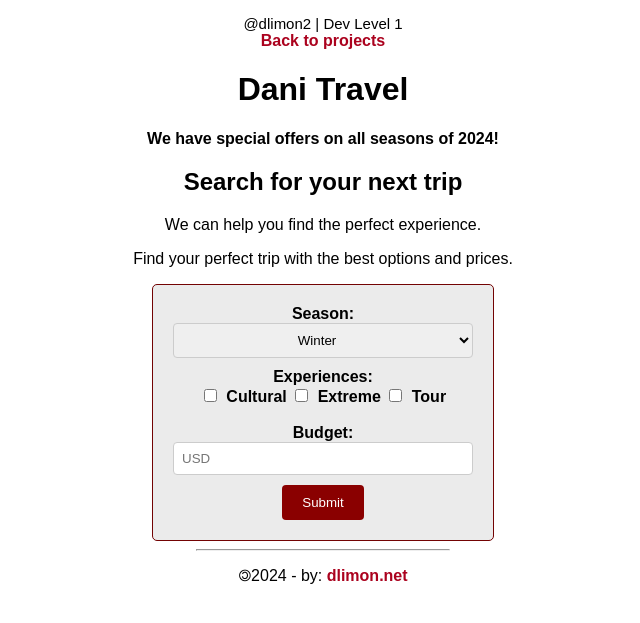
After one commit to blindma1den/Programming-Skills-Level1, a Flask app: page /dani_travel/ in a window 1280 px wide. The commit adds this page. Shown: the top 623 px of the page, without its empty margins (317-957 px from the left). Run offline with Flask 3, Linux system fonts and the light colour scheme.

Commit message:
Update on 2/5 on Level 1

```diff
--- /dev/null
+++ b/dlimon2_solutions/_code/blueprints/dani_travel/endpoints.py
@@ -0,0 +1,61 @@
+from . import dani_travel
+from .travel_data import TRAVEL_DATA
+from flask import session, redirect, url_for, render_template, request
+
+
+"""
+A travel agency has a special offer for traveling in any season of 2024. Their destinations are:
+
+Winter: Andorra and Switzerland. In Andorra, there are skiing activities, and in Switzerland,
+    there's a tour of the Swiss Alps.
+Summer: Spain and Portugal. In Spain, there are hiking and extreme sports activities.
+    In Portugal, there are activities on the beaches.
+Spring: France and Italy. In France, there are extreme sports activities, and in Italy,
+    there's a cultural and historical tour.
+Autumn: Belgium and Austria. In Belgium, there are hiking and extreme sports activities,
+    and in Austria, there are cultural and historical activities.
+Note: Traveling in winter costs $100, in autumn $200, in spring $300, and in summer $400.
+
+Design a system that helps users choose their best destination according to their personal
+preferences and the season they want to travel in.
+12. Important: With the information you have, you should ask the user the right questions
+and display on screen what their best destination would be.
+
+Clue: You could consider the user's budget
+
+"""
+
+@dani_travel.before_request
+def before_request_validations():
+
+    if 'dani_travel_destinations' not in session:
+        session['dani_travel_destinations'] = TRAVEL_DATA
+
+
+@dani_travel.route('/', methods=['GET', 'POST'])
+def hello():
+
+    if request.method == 'GET':
+        if request.args:
+            context = request.args.to_dict()
+            return render_template('dani_travel/hello.html', **context)
+        return render_template('dani_travel/hello.html')
+
+    elif request.method == 'POST':
+
+        data = request.form.to_dict()
+
+        budget = int(data['budget'])
+        print(session['dani_travel_destinations'][0]['activities'].values())
+        best_travels = [item for item in session['dani_travel_destinations']
+                        if item['season'].lower() == data['season']
+                        and item['cost'] <= budget
+                        and any(data['experiences'].lower() in activity.lower() for activity in item['activities'].values())]
+
+        best_travels_sorted_by_cost = sorted(best_travels, key=lambda x: x['cost'])
+        print(best_travels_sorted_by_cost)
+        context = {
+            'best_travels': best_travels_sorted_by_cost
+        }
+
+        return redirect(url_for('dani_travel.hello', **context))
--- /dev/null
+++ b/dlimon2_solutions/_code/blueprints/dani_travel/travel_data.py
@@ -0,0 +1,38 @@
+TRAVEL_DATA = [
+    {
+        "season": "Winter",
+        "destinations": ["Andorra", "Switzerland"],
+        "activities": {
+            "Andorra": "skiing activities",
+            "Switzerland": "tour of the Swiss Alps"
+        },
+        "cost": 100
+    },
+    {
+        "season": "Summer",
+        "destinations": ["Spain", "Portugal"],
+        "activities": {
+            "Spain": "hiking and extreme sports activities",
+            "Portugal": "activities on the beaches"
+        },
+        "cost": 400
+    },
+    {
+        "season": "Spring",
+        "destinations": ["France", "Italy"],
+        "activities": {
+            "France": "extreme sports activities",
+            "Italy": "cultural and historical tour"
+        },
+        "cost": 300
+    },
+    {
+        "season": "Autumn",
+        "destinations": ["Belgium", "Austria"],
+        "activities": {
+            "Belgium": "hiking and extreme sports activities",
+            "Austria": "cultural and historical activities"
+        },
+        "cost": 200
+    }
+]
--- a/dlimon2_solutions/main.py
+++ b/dlimon2_solutions/main.py
@@ -1,16 +1,19 @@
 import os
 from flask import Flask
 from dotenv import load_dotenv
+
+from _code.blueprints.manchester_united import manchester_united
+from _code.blueprints.dani_travel import dani_travel
 
 load_dotenv()
 
 app = Flask(__name__)
 app.secret_key = os.getenv('FLASK_SECRET_KEY')
+
 # blueprints
-from _code.blueprints.manchester_united import manchester_united
+app.register_blueprint(manchester_united)
+app.register_blueprint(dani_travel)
 
-
-app.register_blueprint(manchester_united)
 
 @app.route('/')
 def hello():
--- a/dlimon2_solutions/templates/base.html
+++ b/dlimon2_solutions/templates/base.html
@@ -38,6 +38,48 @@
             border-radius: 4px;
             margin-bottom: 10px;
         }
+        form {
+            width: 300px;
+            margin: 0 auto;
+            padding: 20px;
+            border: 1px solid;
+            border-radius: 5px;
+            border-color: #730303;
+            background-color: rgb(235, 235, 235);
+        }
+
+        label {
+
+            margin-bottom: 10px;
+            font-weight: bold;
+        }
+
+        select,
+        input[type="text"] {
+            width: 100%;
+            padding: 8px;
+            border: 1px solid #ccc;
+            border-radius: 4px;
+            box-sizing: border-box;
+            margin-bottom: 10px;
+        }
+
+        input[type="checkbox"] {
+            margin-right: 5px;
+        }
+
+        button[type="submit"] {
+            background-color: #8a0000;
+            color: white;
+            padding: 10px 20px;
+            border: none;
+            border-radius: 4px;
+            cursor: pointer;
+        }
+
+        button[type="submit"]:hover {
+            background-color: #a10000;
+        }
     </style>
 
     </style>
--- /dev/null
+++ b/dlimon2_solutions/templates/dani_travel/base_dani_travel.html
@@ -0,0 +1,15 @@
+{%extends 'base.html'%}
+{{super()}}
+{%block subheader%}
+<h1>Dani Travel</h1>
+<strong><p>We have special offers on all seasons of 2024!</p></strong>
+
+{%for message in get_flashed_messages()%}
+<br><br>
+<div class="error-message">
+    {{message}}
+</div>
+
+{%endfor%}
+
+{%endblock%}
--- /dev/null
+++ b/dlimon2_solutions/templates/dani_travel/hello.html
@@ -0,0 +1,46 @@
+{%extends 'dani_travel/base_dani_travel.html'%}
+{%block title%}Dani Travel{%endblock%}
+{%block content%}
+    {% block subheader %}
+        {{super()}}
+    {% endblock %}
+
+    <h2>Search for your next trip</h2>
+    <p>We can help you find the perfect experience.</p>
+    <p>Find your perfect trip with the best options and prices.</p>
+    <style>
+        #season option {
+            text-align: center;
+        }
+    </style>
+
+    {% if best_travels %}
+    <p>{{best_travels}}</p>
+    {% endif %}
+    <form action="{{url_for('dani_travel.hello')}}" method="post">
+        <label for="season">Season:</label>
+        <select id="season" name="season">
+            <option value="winter">Winter</option>
+            <option value="summer">Summer</option>
+            <option value="autumn">Autumn</option>
+            <option value="spring">Spring</option>
+        </select>
+
+        <label for="experiences">Experiences:</label>
+        <div>
+            <input type="checkbox" id="cultural" name="experiences" value="cultural">
+            <label for="cultural">Cultural</label>
+
+            <input type="checkbox" id="extreme" name="experiences" value="extreme">
+            <label for="extreme">Extreme</label>
+
+            <input type="checkbox" id="tour" name="experiences" value="tour">
+            <label for="tour">Tour</label>
+        </div>
+
+        <br><label for="budget">Budget:</label>
+        <input type="text" id="budget" name="budget" placeholder="USD" pattern="[0-9]+(\.[0-9]+)?" title="Please enter a valid number">
+
+        <button type="submit">Submit</button>
+    </form>
+{%endblock%}
```
Also changed, not shown: dlimon2_solutions/_code/blueprints/dani_travel/__init__.py (added, +7 -0 lines).
